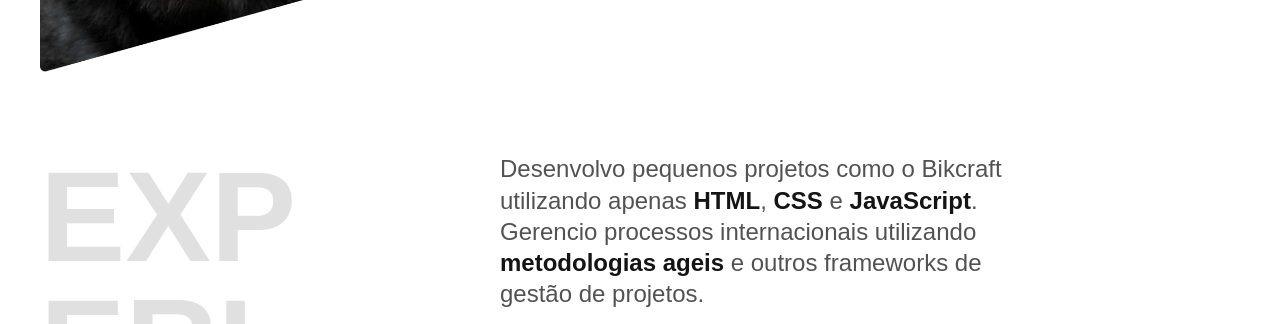
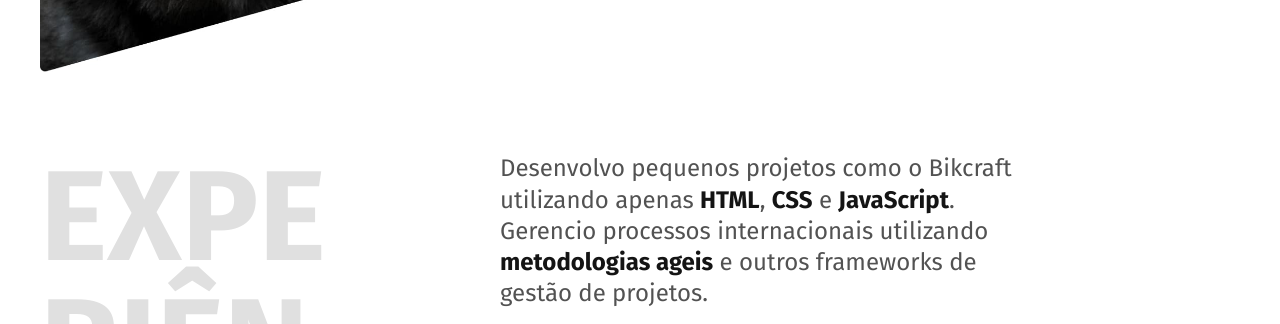
Before and after one commit to WesleyDiasSilva/WesleyDiasSilva.github.io, a plain HTML site: page index.html in a window 1280 px wide. Shown: the part 628-952 px from the top of the page. Drawn offline with Linux system fonts and the light colour scheme.

Commit message:
Adicionei as fontes

```diff
--- a/index.html
+++ b/index.html
@@ -7,6 +7,10 @@
   <meta name="description" content="Portifólio pessoal - Wesley Dias">
   <title>Portifólio</title>
   <link rel="stylesheet" href="css/style.css">
+  <link rel="preconnect" href="https://fonts.googleapis.com">
+<link rel="preconnect" href="https://fonts.gstatic.com" crossorigin>
+<link href="https://fonts.googleapis.com/css2?family=Anton&family=Bebas+Neue&family=Fira+Sans:wght@400;700&display=swap" rel="stylesheet">
+
 </head>
 <body>
   <header class="header">
```
